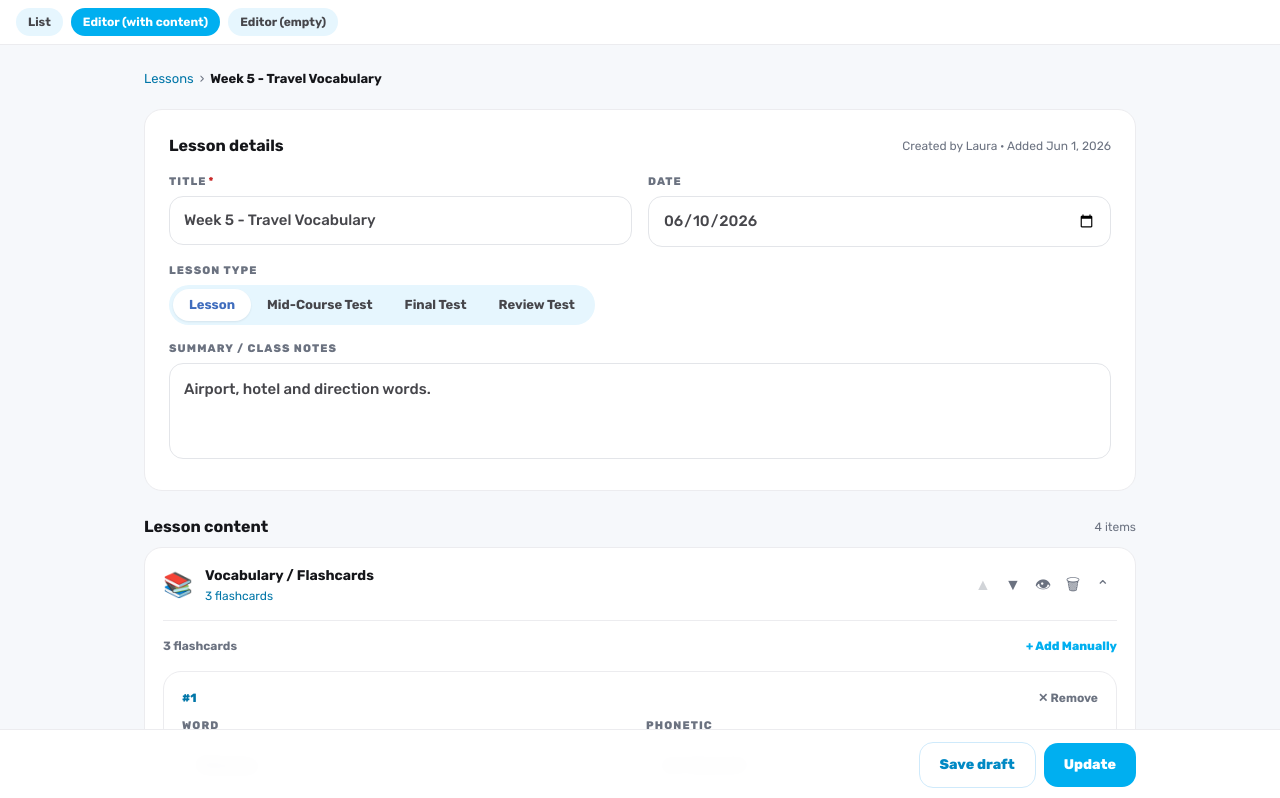
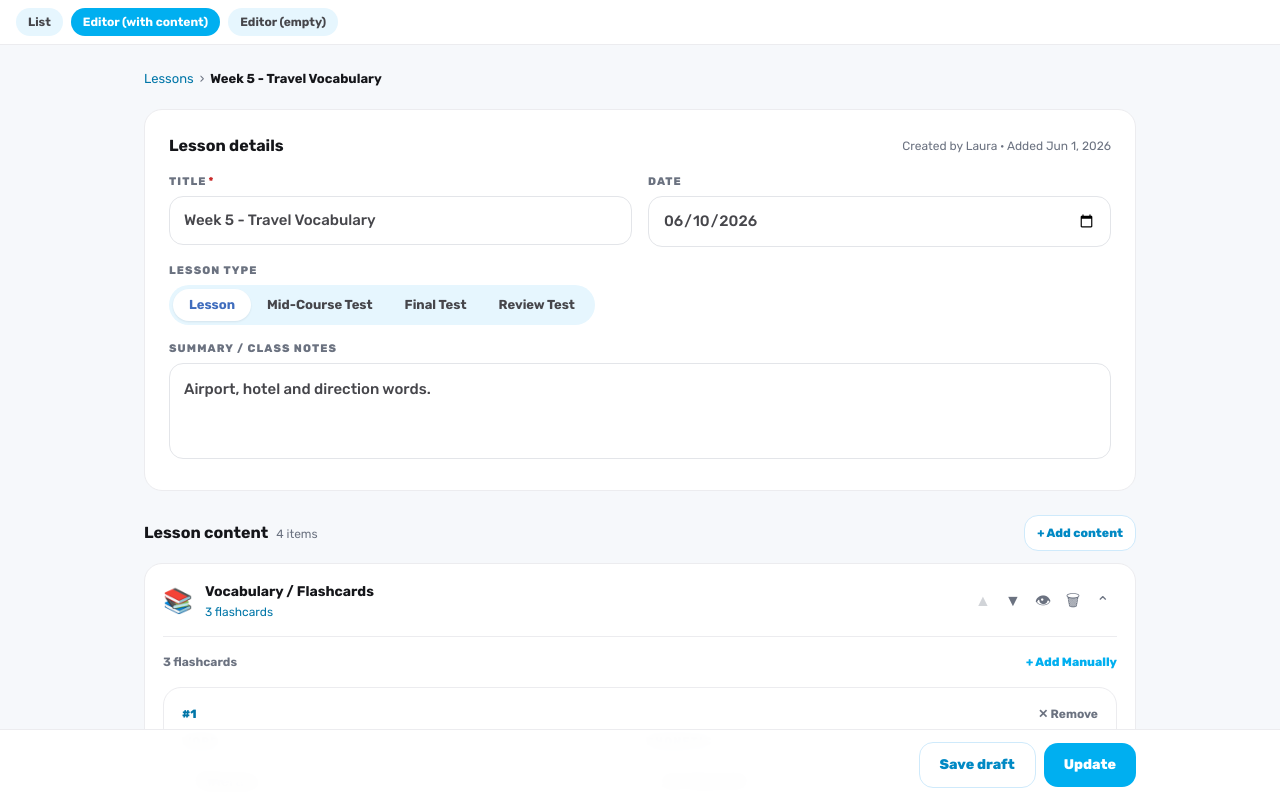
Before and after one commit to laura646/flashcards, a Next.js app: page /student-ui-preview/lesson-editor-v2 in a window 1280 px wide. Shown: the top 798 px of the page. Built offline with nearby package versions, Linux system fonts and the light colour scheme.

Commit message:
style(admin-beta): move + Add content button to top-right of the Lesson content header

```diff
--- a/components/admin-v2/LessonEditorView.tsx
+++ b/components/admin-v2/LessonEditorView.tsx
@@ -198,8 +198,9 @@ export function LessonEditorView({
           </label>
         </Card>
 
-        {/* ── Lesson content (live) ── */}
-        <div className="mb-2 flex items-center justify-between gap-3">
+        {/* ── Lesson content (live) — header with the Add-content menu on the right ── */}
+        <div className="mb-3 flex items-center justify-between gap-3 flex-wrap">
+          <div className="flex items-baseline gap-2">
             <h2 className="font-bold text-ink-black">Lesson content</h2>
             {contentItems.length > 0 && (
               <span className="text-xs text-ink-muted">
@@ -208,56 +209,20 @@ export function LessonEditorView({
             )}
           </div>
 
-        {contentItems.length === 0 ? (
-          <Card padding="lg">
-            <EmptyState
-              icon="🧱"
-              title="No content yet"
-              hint="Add flashcards or a content block to get started."
-            />
-          </Card>
-        ) : (
-          <div className="space-y-3">
-            {contentItems.map((item, idx) => (
-              <ContentItemCard
-                key={idx}
-                item={item}
-                index={idx}
-                total={contentItems.length}
-                published={isItemPublished(item)}
-                collapsed={item.collapsed}
-                lessonType={lessonType}
-                onUpdate={(data) => onUpdateItem(idx, data)}
-                onMove={(dir) => onMoveItem(idx, dir)}
-                onRemove={() => setShowDeleteIndex(idx)}
-                onTogglePublished={() => handleTogglePublished(idx)}
-                onToggleCollapse={() => onToggleCollapse(idx)}
-                onPickImage={handlePickImage}
-              />
-            ))}
-          </div>
-        )}
-
-        {/* ── + Add content menu ── */}
-        <div className="relative mt-4">
+          {/* + Add content menu (top-right) */}
+          <div className="relative">
             <Button
               variant="secondary"
-            size="md"
+              size="sm"
               onClick={() => setAddMenuOpen((v) => !v)}
               aria-expanded={addMenuOpen}
             >
               + Add content
             </Button>
-
             {addMenuOpen && (
               <>
-              {/* Click-away backdrop */}
-              <div
-                className="fixed inset-0 z-10"
-                onClick={() => setAddMenuOpen(false)}
-                aria-hidden="true"
-              />
-              <div className="absolute left-0 mt-2 z-20 w-64 bg-white rounded-card border border-hairline shadow-lg overflow-hidden">
+                <div className="fixed inset-0 z-10" onClick={() => setAddMenuOpen(false)} aria-hidden="true" />
+                <div className="absolute right-0 mt-2 z-20 w-64 bg-white rounded-card border border-hairline shadow-lg overflow-hidden">
                   {canAddFlashcards && (
                     <button
                       type="button"
@@ -292,6 +257,38 @@ export function LessonEditorView({
               </>
             )}
           </div>
+        </div>
+
+        {contentItems.length === 0 ? (
+          <Card padding="lg">
+            <EmptyState
+              icon="🧱"
+              title="No content yet"
+              hint="Add flashcards or a content block to get started."
+            />
+          </Card>
+        ) : (
+          <div className="space-y-3">
+            {contentItems.map((item, idx) => (
+              <ContentItemCard
+                key={idx}
+                item={item}
+                index={idx}
+                total={contentItems.length}
+                published={isItemPublished(item)}
+                collapsed={item.collapsed}
+                lessonType={lessonType}
+                onUpdate={(data) => onUpdateItem(idx, data)}
+                onMove={(dir) => onMoveItem(idx, dir)}
+                onRemove={() => setShowDeleteIndex(idx)}
+                onTogglePublished={() => handleTogglePublished(idx)}
+                onToggleCollapse={() => onToggleCollapse(idx)}
+                onPickImage={handlePickImage}
+              />
+            ))}
+          </div>
+        )}
+
       </div>
 
       {/* ── Sticky save bar ── */}
```
Lines whose indentation alone changed are shown as unchanged.
